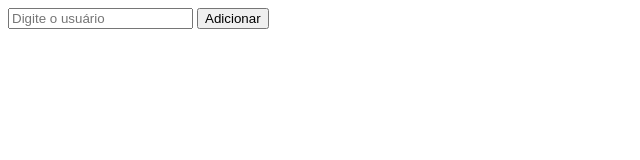
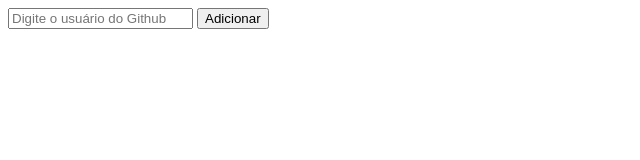
Before and after one commit to joseairtonneto/list-yours-repositories, a plain HTML site: page index.html in a window 1280 px wide. Shown: the full height of the page, 0-640 px from the left. Drawn offline with nearby package versions, Linux system fonts and the light colour scheme.

Commit message:
Update index.html

```diff
--- a/index.html
+++ b/index.html
@@ -8,7 +8,7 @@
     <body>
         <div id="app">
           <form id="searchUser">
-              <input id="userName" type="text" placeholder="Digite o usuário">
+              <input id="userName" type="text" placeholder="Digite o usuário do Github">
               <button type="submit">Adicionar</button>
           </form>
           <div id="userData"></div>
```
